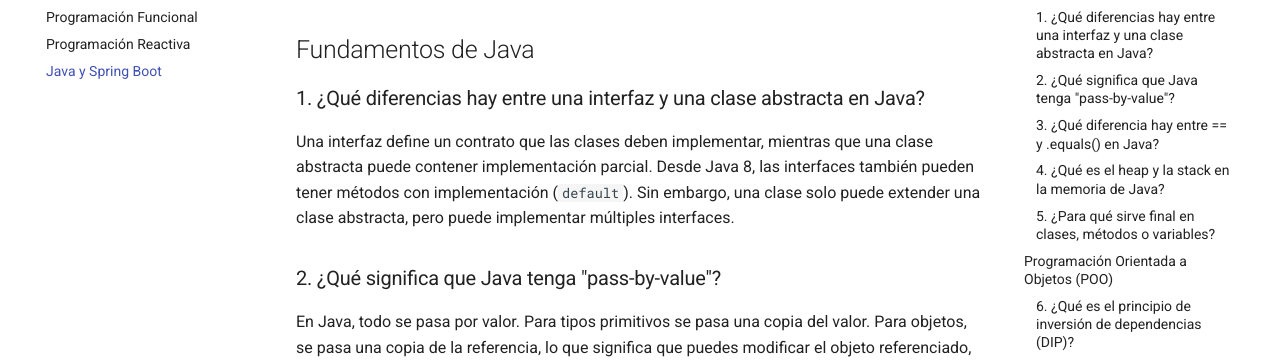
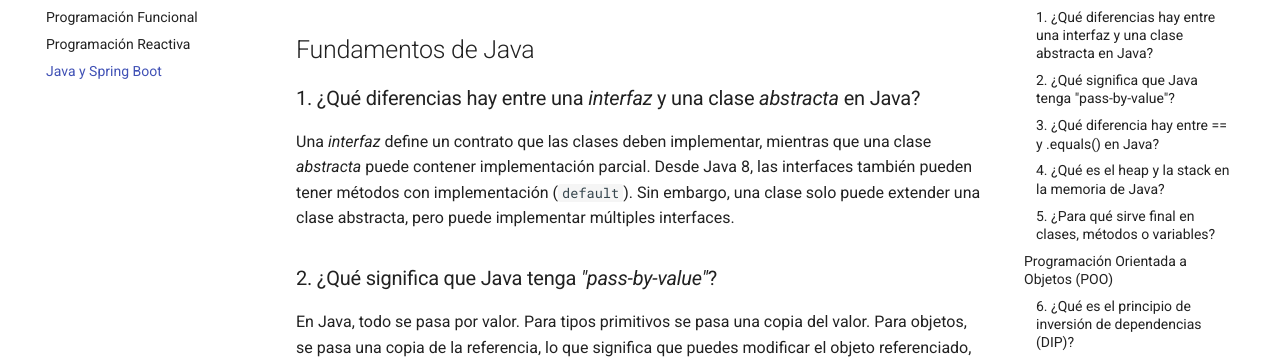
Before and after one commit to geovannymcode/geolabs-test.github.io, an MkDocs documentation site: the page built from docs/spring.md, in a window 1280 px wide and 900 px high. Shown: the part 148-509 px from the top of the window. Built offline with MkDocs 1.6.1 and Material for MkDocs 9.7.7, drawn with Linux system fonts in a browser that asks for light colours; comment, search, counter and statistics services are not loaded.

Commit message:
Commit retroactivo

```diff
--- a/docs/spring.md
+++ b/docs/spring.md
@@ -2,10 +2,10 @@
 
 ## Fundamentos de Java
 
-### 1. ¿Qué diferencias hay entre una interfaz y una clase abstracta en Java?
-Una interfaz define un contrato que las clases deben implementar, mientras que una clase abstracta puede contener implementación parcial. Desde Java 8, las interfaces también pueden tener métodos con implementación (`default`). Sin embargo, una clase solo puede extender una clase abstracta, pero puede implementar múltiples interfaces.
+### 1. ¿Qué diferencias hay entre una *interfaz* y una clase *abstracta* en Java?
+Una *interfaz* define un contrato que las clases deben implementar, mientras que una clase *abstracta* puede contener implementación parcial. Desde Java 8, las interfaces también pueden tener métodos con implementación (`default`). Sin embargo, una clase solo puede extender una clase abstracta, pero puede implementar múltiples interfaces.
 
-### 2. ¿Qué significa que Java tenga "pass-by-value"?
+### 2. ¿Qué significa que Java tenga *"pass-by-value"*?
 En Java, todo se pasa por valor. Para tipos primitivos se pasa una copia del valor. Para objetos, se pasa una copia de la referencia, lo que significa que puedes modificar el objeto referenciado, pero no cambiar la referencia original.
 
 ### 3. ¿Qué diferencia hay entre == y .equals() en Java?
```
